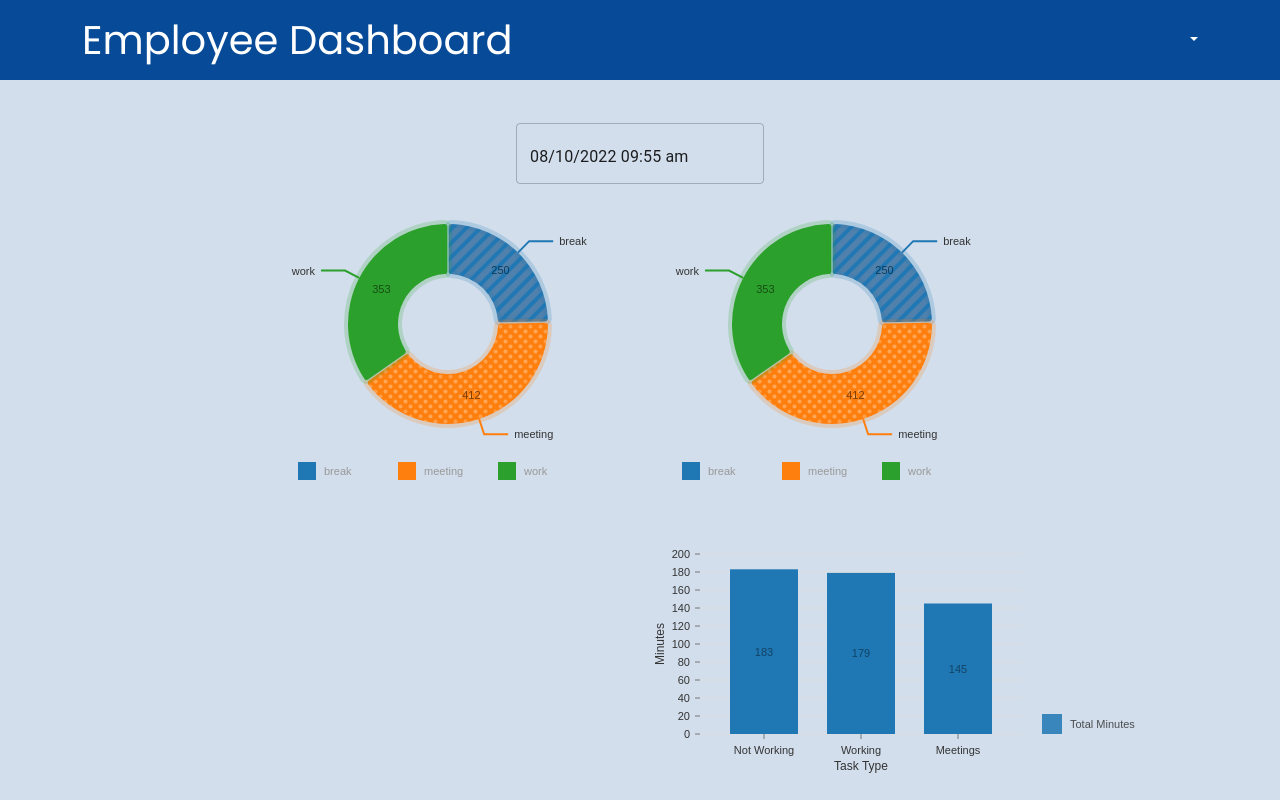
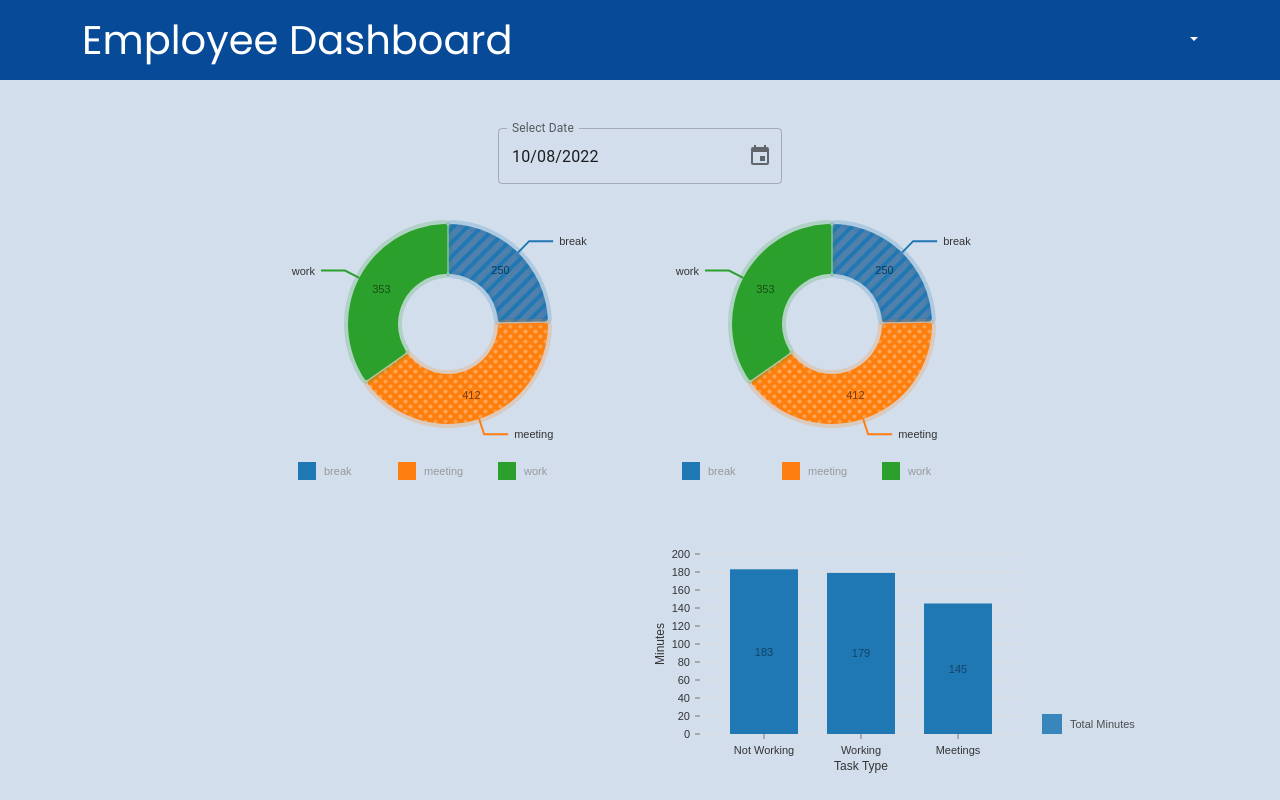
Before and after one commit to ShubhDeo/simployee-frontend, a React (Create React App) app: page /employees/1 in a window 1280 px wide. Built offline with nearby package versions, Linux system fonts and the light colour scheme.

Commit message:
Date Time Changes

```diff
--- a/src/Components/DateTime.js
+++ b/src/Components/DateTime.js
@@ -19,10 +19,10 @@ function DateTime({ value,val }) {
   prev.setDate(prev.getDate() - 1);
   return (
     <LocalizationProvider dateAdapter={AdapterDayjs}>
-      {value == "add-employee-admin"|| value=="employee-dashboard" ||value==="pagination" ? (
+      {value === "add-employee-admin"|| value==="employee-dashboard" ||value==="pagination" ? (
         <MuiPickersUtilsProvider utils={MomentUtils}>
           <DesktopDatePicker
-
+          label="Select Date"
           inputFormat="MM/DD/YYYY"
           value={selectedDate}
           onChange={handleDateChange}
--- a/src/pages/Employees/Employees.js
+++ b/src/pages/Employees/Employees.js
@@ -60,7 +60,7 @@ function Employees() {
         }}
       >
         <div>
-          <DateTime />
+          <DateTime value={"employee-dashboard"} />
         </div>
       </div>
       <div style={{ display: "flex", justifyContent: "center" }}>
```
